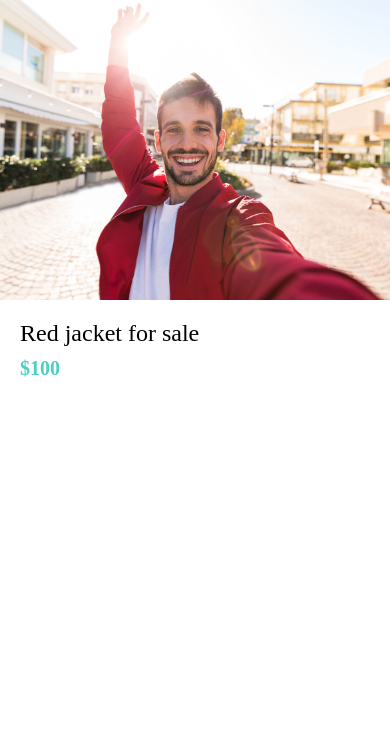
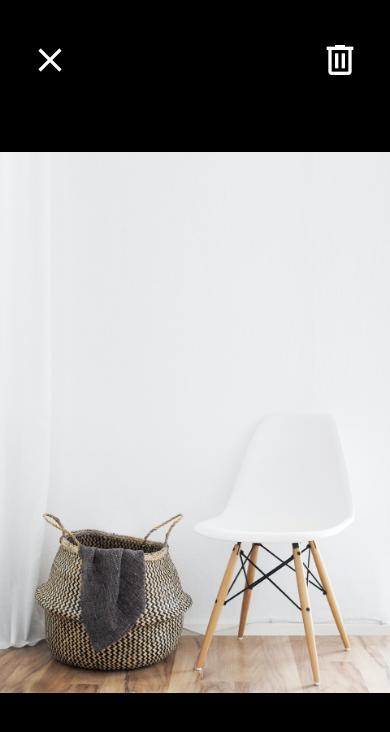
Before and after one commit to cammac725/donewithit, a React Native app: screen / in a window 390 px wide. Shown: the top 732 px of the page. Built offline with nearby package versions, Linux system fonts and the light colour scheme.

Commit message:
list items and view

```diff
--- a/App.js
+++ b/App.js
@@ -2,12 +2,16 @@
 import { View } from 'react-native';
 
 import Card from './app/components/Card'
-import ListingDetailsScreen from './app/screens/ListingDetailsScreen'
+// import ListingDetailsScreen from './app/screens/ListingDetailsScreen'
+import ViewImageScreen from './app/screens/ViewImageScreen'
 
 export default function App() {
 
   return (
-    <ListingDetailsScreen />
+    <ViewImageScreen />
+
+    // <ListingDetailsScreen />
+
     // <View style={{
     //   backgroundColor: '#f8f4f4',
     //   padding: 20,
--- /dev/null
+++ b/app/components/ListItem.js
@@ -0,0 +1,37 @@
+import React from 'react';
+import { View, StyleSheet, Image } from 'react-native';
+
+import colors from '../config/colors';
+import AppText from './AppText';
+
+function ListItem({ title, subTitle, image }) {
+  return (
+    <View style={styles.container}>
+      <Image style={styles.image} source={image} />
+      <View>
+        <AppText style={styles.title}>{title}</AppText>
+        <AppText style={styles.subTitle}>{subTitle}</AppText>
+      </View>
+    </View>
+  );
+}
+
+const styles = StyleSheet.create({
+  container: {
+    flexDirection: 'row',
+  },
+  image: {
+    width: 70,
+    height: 70,
+    borderRadius: 35,
+    marginRight: 10,
+  },
+  subTitle: {
+    color: colors.mediumgray
+  },
+  title: {
+    fontWeight: '600'
+  },
+})
+
+export default ListItem;
--- a/app/config/colors.js
+++ b/app/config/colors.js
@@ -3,4 +3,5 @@
   secondary: "#4ecdc4",
   black: '#000',
   white: '#fff',
+  mediumgray: '#6e6969'
 }
--- a/app/screens/ListingDetailsScreen.js
+++ b/app/screens/ListingDetailsScreen.js
@@ -3,7 +3,7 @@
 
 import AppText from '../components/AppText'
 import colors from '../config/colors'
-
+import ListItem from '../components/ListItem';
 
 function ListinDetailsScreen(props) {
   return (
@@ -15,6 +15,14 @@
       <View style={styles.detailsContainer}>
         <AppText style={styles.title}>Red jacket for sale</AppText>
         <AppText style={styles.price}>$100</AppText>
+        <View style={styles.userContainer}>
+          <ListItem
+            image={require('../assets/logo-red.png')}
+            title='Cam MacDonald'
+            subTitle='5 Listings'
+          />
+        </View>
+
       </View>
     </View>
   );
@@ -38,6 +46,9 @@
     fontSize: 24,
     fontWeight: '500',
   },
+  userContainer: {
+    marginVertical: 40,
+  },
 })
 
 export default ListinDetailsScreen;
--- a/app/screens/ViewImageScreen.js
+++ b/app/screens/ViewImageScreen.js
@@ -1,13 +1,27 @@
 import React from 'react';
 import { View, Image, StyleSheet } from 'react-native'
+import { MaterialCommunityIcons } from '@expo/vector-icons'
 
 import colors from '../config/colors'
 
 function ViewImageScreen(props) {
   return (
     <View style={styles.container}>
-      <View style={styles.closeIcon}></View>
-      <View style={styles.deleteIcon}></View>
+      <View style={styles.closeIcon}>
+        <MaterialCommunityIcons
+          name="close"
+          color={colors.white}
+          size={40}
+        />
+      </View>
+      <View style={styles.deleteIcon}>
+        <MaterialCommunityIcons
+          name="trash-can-outline"
+          color={colors.white}
+          size={40}
+
+        />
+      </View>
       <Image
         resizeMode='contain'
         style={styles.image}
@@ -19,9 +33,6 @@
 
 const styles = StyleSheet.create({
   closeIcon: {
-    width: 50,
-    height: 50,
-    backgroundColor: colors.primary,
     position: 'absolute',
     top: 40,
     left: 30,
@@ -31,9 +42,6 @@
     flex: 1,
   },
   deleteIcon: {
-    width: 50,
-    height: 50,
-    backgroundColor: colors.secondary,
     position: 'absolute',
     top: 40,
     right: 30,
```
